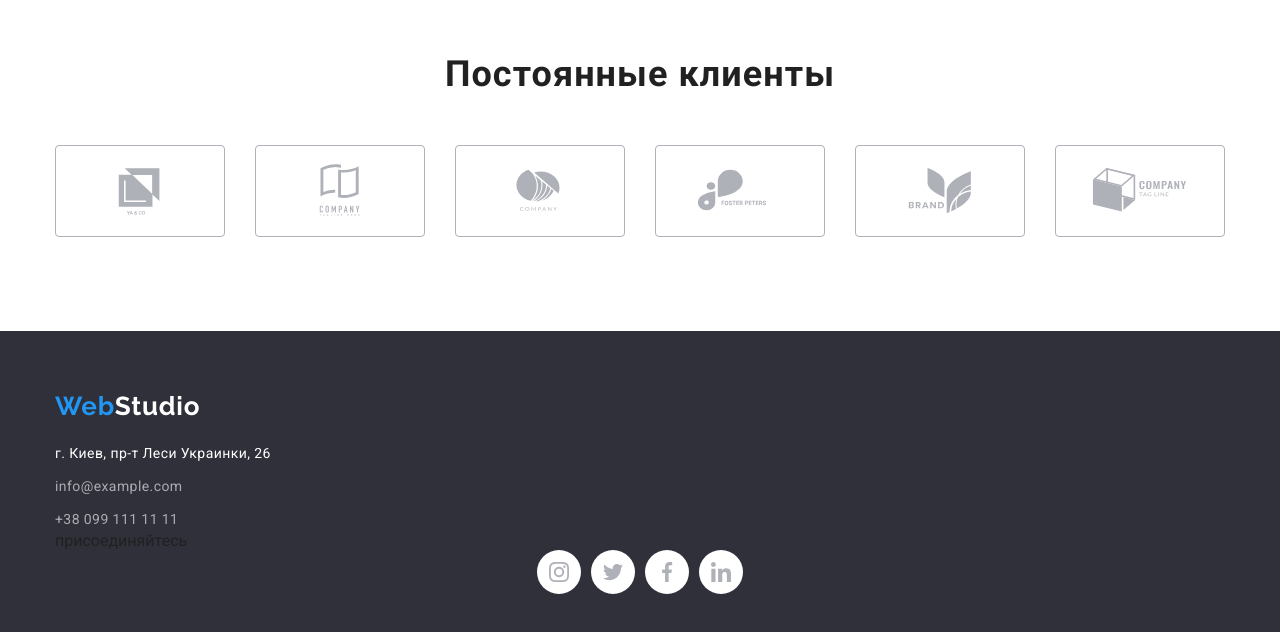
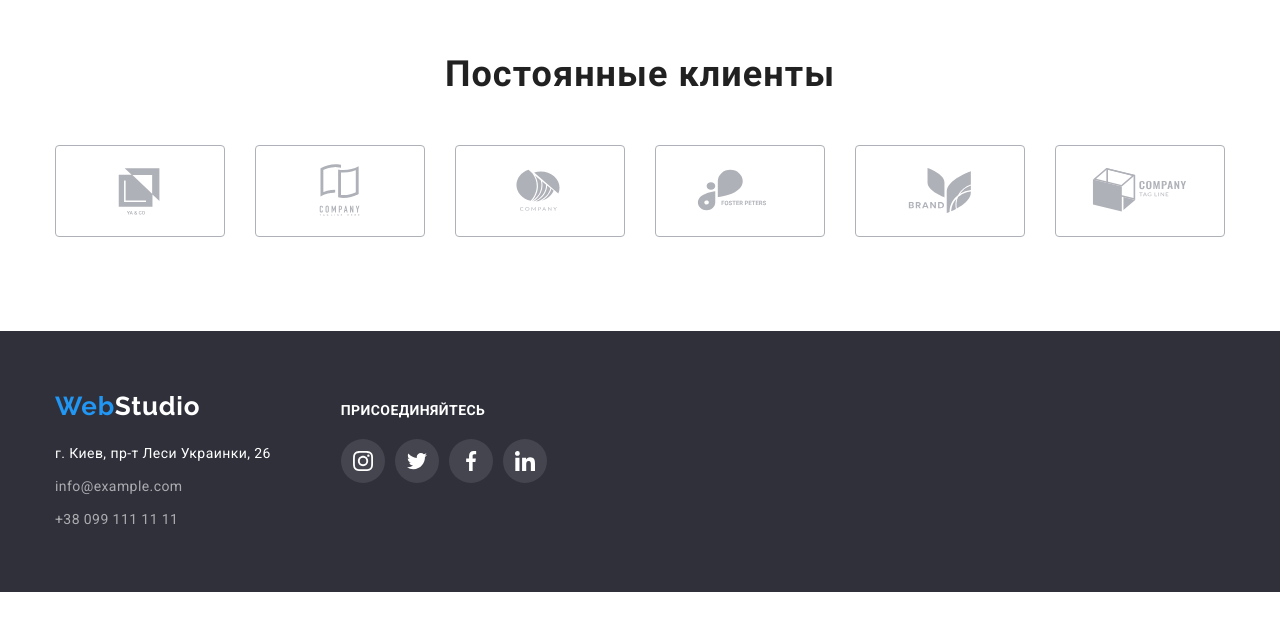
Before and after one commit to vladterko/goit-markup-hw-04, a plain HTML site: page index.html in a window 1280 px wide. Shown: the part 2346-2978 px from the top of the page. After the commit the page ends 2938 px from the top, so only its background shows below. Drawn offline with nearby package versions, Linux system fonts and the light colour scheme.

Commit message:
Completes Footer section

```diff
--- a/css/styles.css
+++ b/css/styles.css
@@ -154,6 +154,12 @@ body {
     fill: var(--main-icon-clr);
 
     border-radius: 50%;
+}
+
+.socials-link:hover,
+.socials-link:focus {
+    background-color: var(--accent-clr);
+    fill: var(--main-bg-clr);
 }
 
 /** =====  Header section  =====
@@ -370,12 +376,6 @@ body {
     color: var(--secondary-txt-clr);
 }
 
-.socials-link:hover,
-.socials-link:focus {
-    background-color: var(--accent-clr);
-    fill: var(--main-bg-clr);
-}
-
 /** =====  Clients section  =====
 ======================================== */
 .clients-list {
@@ -406,11 +406,22 @@ body {
 
 /** =====  Footer section  =====
 ======================================== */
+.footer-container {
+    display: flex;
+}
+
 .footer-section {
     padding-top: 60px;
     padding-bottom: 60px;
+    margin-right: auto;
+    margin-left: auto;
 
+    max-width: 1600px;
     background-color: var(--dark-bg-clr);
+}
+
+.footer-left-side {
+    margin-right: 70px;
 }
 
 .footer-logo {
@@ -451,6 +462,29 @@ body {
 .addr-link:focus {
     color: var(--light-txt-clr);
 }
+
+.footer-right-side {
+    padding-top: 12px;
+}
+
+.join-title {
+    margin-bottom: 20px;
+
+    font-weight: 700;
+    font-size: 14px;
+    line-height: 1.14;
+    letter-spacing: 0.03em;
+    text-transform: uppercase;
+
+    color: var(--light-txt-clr);
+}
+
+.company-socials {
+    background-color: rgba(255, 255, 255, 0.1);
+    fill: var(--main-bg-clr);
+}
+
+
 
 /** =====  Portfolio page  =====
 ======================================== */
```
